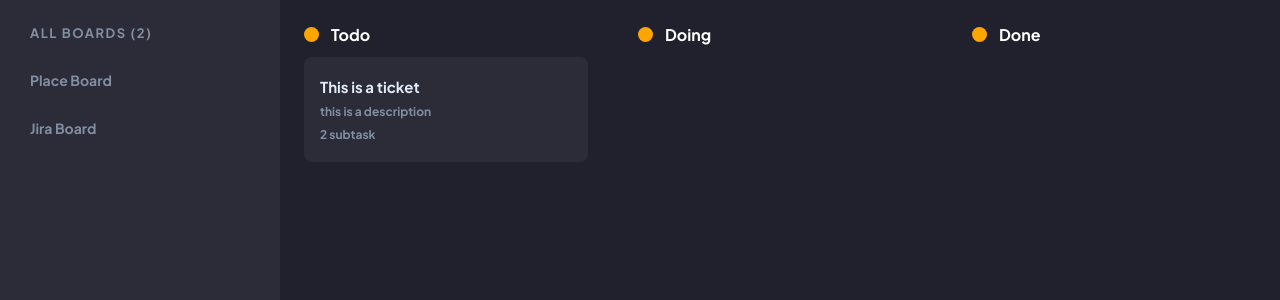
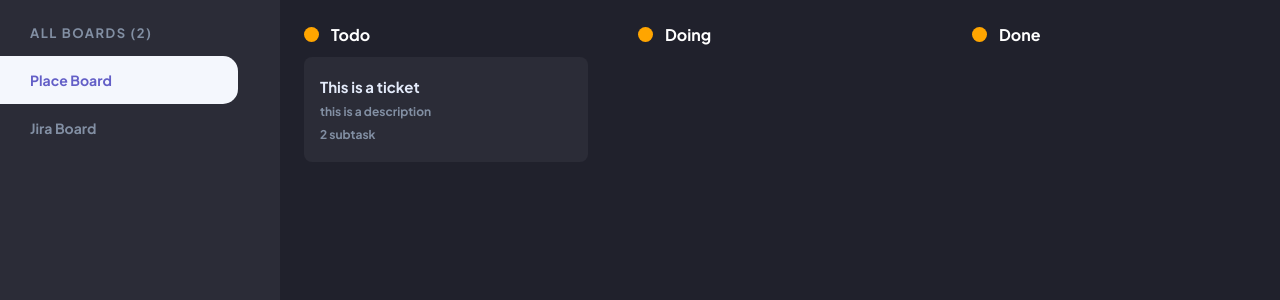
Before and after one commit to Albin-Varillas/kanban-board, a React (Vite) app: page / in a window 1280 px wide. Shown: the top 300 px of the page. Built offline with nearby package versions, Linux system fonts and the light colour scheme.

Commit message:
can now change board

```diff
--- a/src/components/SideNav/SideNav.jsx
+++ b/src/components/SideNav/SideNav.jsx
@@ -3,7 +3,7 @@
 import { useProject } from "../../context/ProjectContext"
 
 export default function SideNav() {
-    const { projects } = useProject()
+    const { projects, currentProject, changeBoard } = useProject()
     console.log(projects)
 
     return (
@@ -11,8 +11,20 @@
             <p>ALL BOARDS (2)</p>
 
             <ul>
-                {projects.map((project) => (
-                    <li key={project.id}>{project.title}</li>
+                {projects.map((project, index) => (
+                    <li
+                        onClick={() => {
+                            changeBoard(index)
+                        }}
+                        key={project.id}
+                        className={
+                            currentProject.id === project.id
+                                ? "active"
+                                : undefined
+                        }
+                    >
+                        {project.title}
+                    </li>
                 ))}
             </ul>
         </div>
--- a/src/context/ProjectContext.jsx
+++ b/src/context/ProjectContext.jsx
@@ -9,7 +9,16 @@
 
 const ProjectProvider = ({ children }) => {
     const [projects, setProjects] = useState(projectsData)
+    const [currentIndex, setCurrentIndex] = useState(0)
+    const currentProject = projects[currentIndex]
+
+    function changeBoard(index) {
+        setCurrentIndex(index)
+    }
+
     const value = {
+        changeBoard: changeBoard,
+        currentProject: currentProject,
         projects: projects,
     }
 
```
